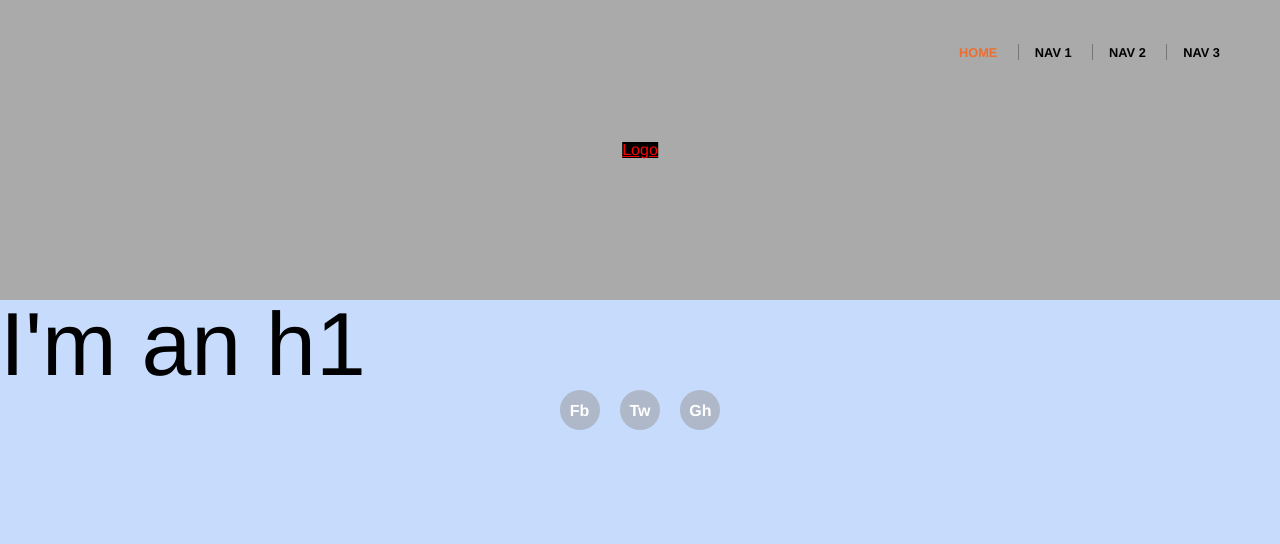
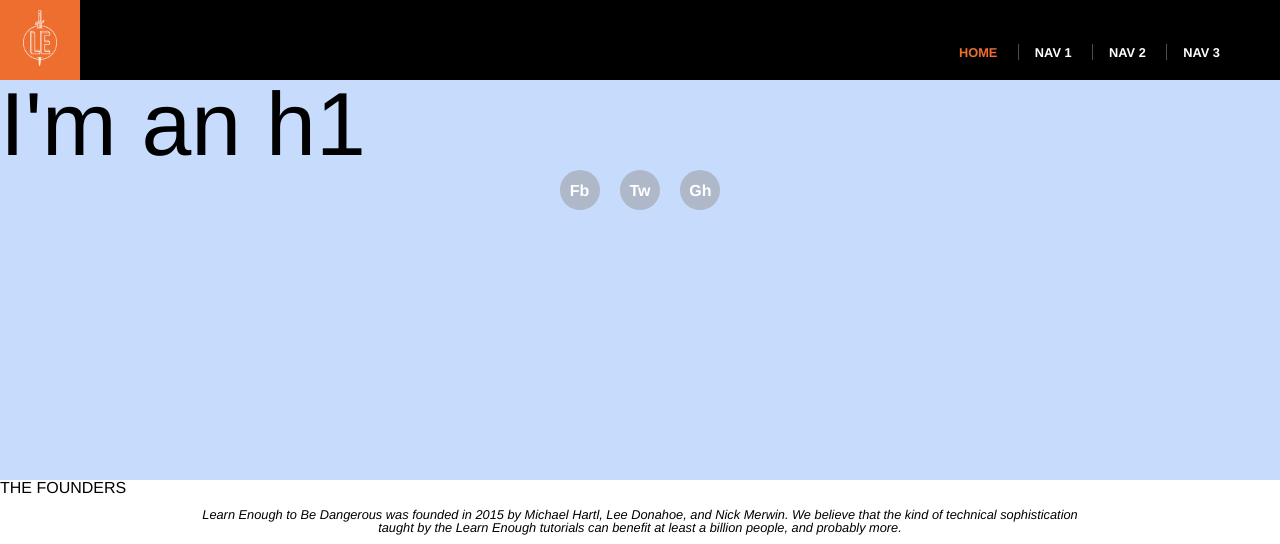
Before and after one commit to stefholbrook/stefholbrook.github.io, a plain HTML site: page _site/index.html in a window 1280 px wide. Shown: the top 544 px of the page. Drawn offline with Linux system fonts and the light colour scheme.

Commit message:
Completed menu

```diff
--- a/_site/css/main.css
+++ b/_site/css/main.css
@@ -78,18 +78,28 @@ a {
 
 /* HEADER STYLES */
 .header {
-  background-color: #aaa;
-  height: 300px;
-  position: relative;
-  width: 100%;
+  background-color: #000;
+  color: #fff;
 }
 
 .header-logo {
   background-color: #000;
-  left: 50%;
-  position: absolute;
-  top: 50%;
-  transform: translate(-50%, -50%);
+  box-sizing: border-box;
+  display: block;
+  height: 10vh;
+  padding-top: 10px;
+  position: relative;
+  text-align: center;
+  width: 10vh;
+}
+
+.header-logo:hover,
+.header-logo:active {
+  background-color: #ed6e2f;
+}
+
+.header-logo img {
+  height: 80%;
 }
 
 .header-nav {
@@ -102,21 +112,13 @@ a {
   margin-left: 1em;
 }
 
-.header-nav > li:first-child a {
-  color: #ed6e2f;
-}
-
-.header-nav > li:first-child a:hover {
-  color: #000;
-}
-
 .header-nav > li ~ li {
-  border-left: 1px solid rgba(0, 0, 0, 0.3);
+  border-left: 1px solid rgba(255, 255, 255, 0.3);
   padding-left: 1em;
 }
 
 .header-nav a {
-  color: #000;
+  color: #fff;
   font-size: 0.8rem;
   font-weight: bold;
   text-decoration: none;
@@ -128,9 +130,12 @@ a {
   color: #ed6e2f;
 }
 
-.header-logo:hover,
-.header-logo:active {
-  opacity: 0.5;
+.header-nav > li:first-child a {
+  color: #ed6e2f;
+}
+
+.header-nav > li:first-child a:hover {
+  color: #fff;
 }
 
 /* HERO STYLES */
--- a/_site/index.html
+++ b/_site/index.html
@@ -16,7 +16,9 @@
       <li><a href="#">Nav 3</a></li>
     </ul>
   </nav>
-  <a href="/" class="header-logo">Logo</a>
+  <a href="/" class="header-logo">
+    <img src="/images/logo.png" alt="Learn Enough">
+  </a>
 </header>
 
     <div class="full-hero hero-home">
--- a/css/main.css
+++ b/css/main.css
@@ -78,18 +78,28 @@ a {
 
 /* HEADER STYLES */
 .header {
-  background-color: #aaa;
-  height: 300px;
-  position: relative;
-  width: 100%;
+  background-color: #000;
+  color: #fff;
 }
 
 .header-logo {
   background-color: #000;
-  left: 50%;
-  position: absolute;
-  top: 50%;
-  transform: translate(-50%, -50%);
+  box-sizing: border-box;
+  display: block;
+  height: 10vh;
+  padding-top: 10px;
+  position: relative;
+  text-align: center;
+  width: 10vh;
+}
+
+.header-logo:hover,
+.header-logo:active {
+  background-color: #ed6e2f;
+}
+
+.header-logo img {
+  height: 80%;
 }
 
 .header-nav {
@@ -102,21 +112,13 @@ a {
   margin-left: 1em;
 }
 
-.header-nav > li:first-child a {
-  color: #ed6e2f;
-}
-
-.header-nav > li:first-child a:hover {
-  color: #000;
-}
-
 .header-nav > li ~ li {
-  border-left: 1px solid rgba(0, 0, 0, 0.3);
+  border-left: 1px solid rgba(255, 255, 255, 0.3);
   padding-left: 1em;
 }
 
 .header-nav a {
-  color: #000;
+  color: #fff;
   font-size: 0.8rem;
   font-weight: bold;
   text-decoration: none;
@@ -128,9 +130,12 @@ a {
   color: #ed6e2f;
 }
 
-.header-logo:hover,
-.header-logo:active {
-  opacity: 0.5;
+.header-nav > li:first-child a {
+  color: #ed6e2f;
+}
+
+.header-nav > li:first-child a:hover {
+  color: #fff;
 }
 
 /* HERO STYLES */
```
Also changed, not shown: _includes/header.html (+3 -1 lines).
